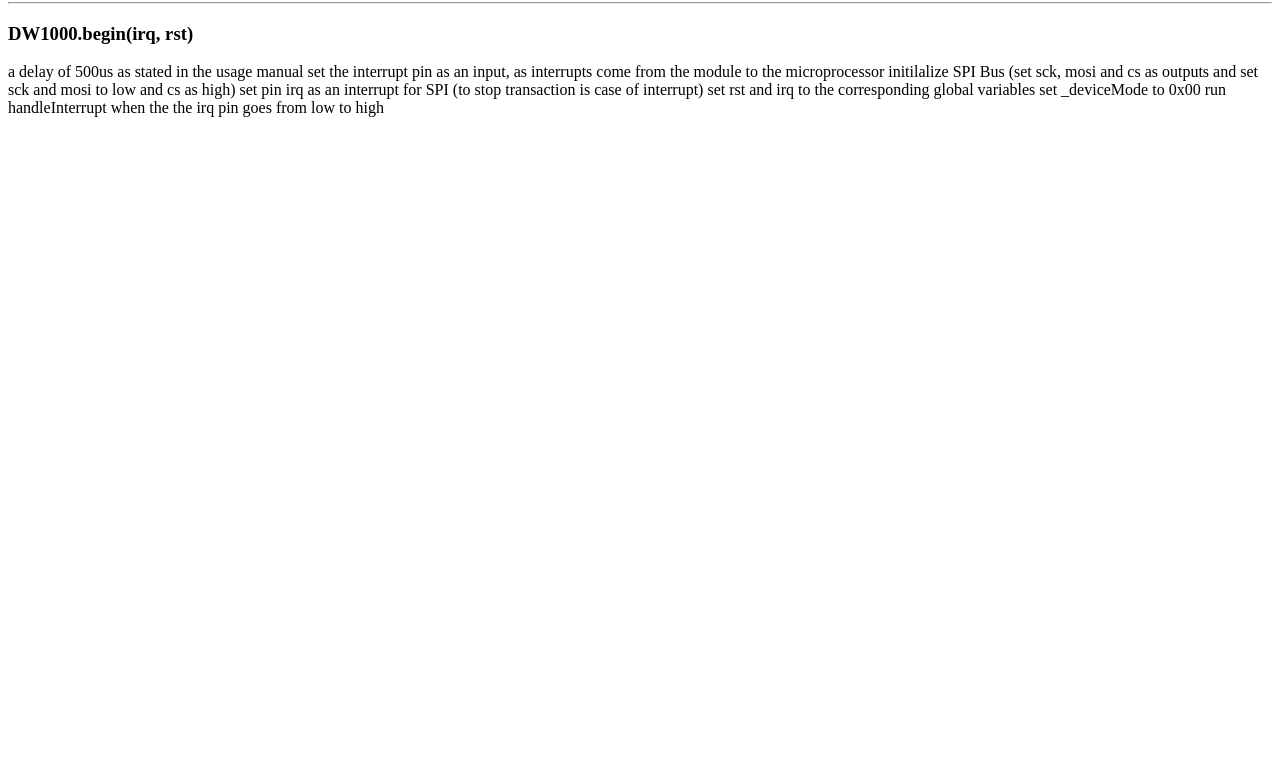
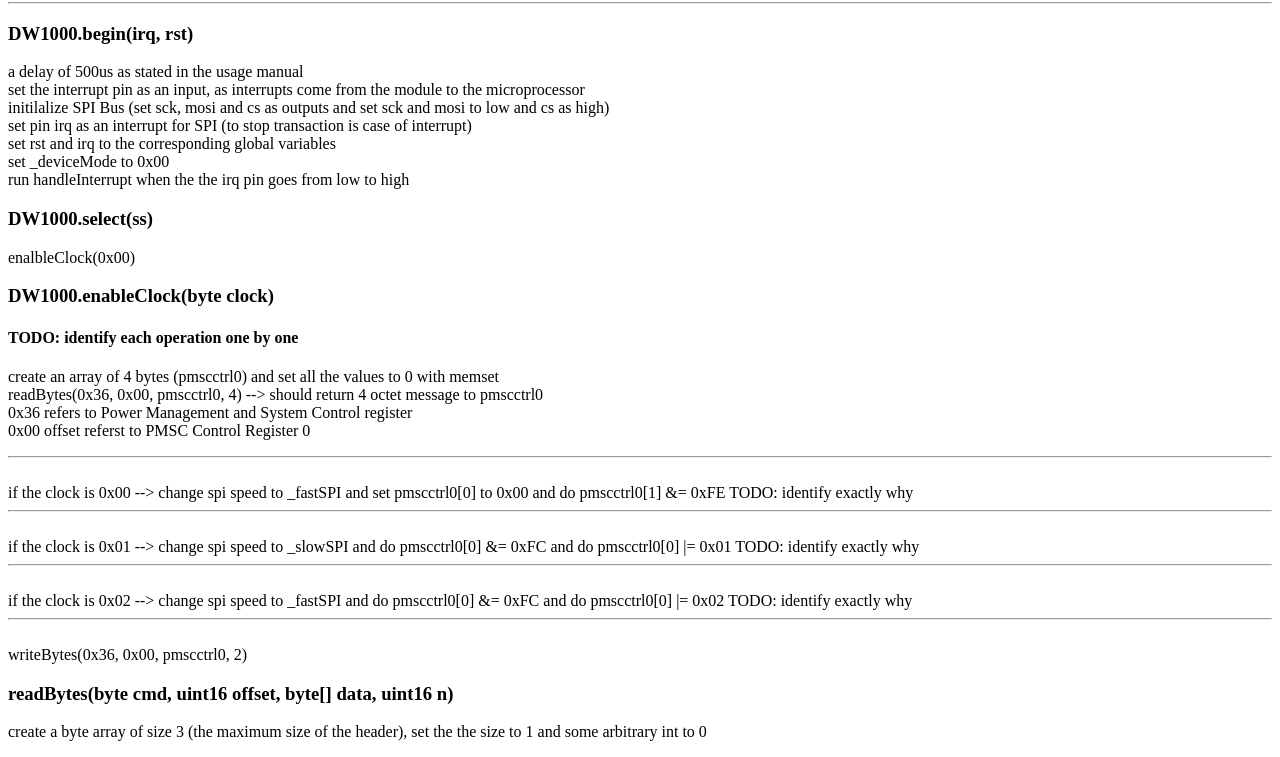
Before and after one commit to oroibala/yryskeldicom, a website: page public/dwLibrary.html in a window 1280 px wide. Shown: the part 78-835 px from the top of the page. Before the commit the page ends 800 px from the top, so only its background shows below. Drawn offline with Linux system fonts and the light colour scheme.

Commit message:
update dw.html

```diff
--- a/public/dwLibrary.html
+++ b/public/dwLibrary.html
@@ -15,17 +15,60 @@
     </h3>
     <p>
         a delay of 500us as stated in the usage manual
+        <br>
         set the interrupt pin as an input, as interrupts come from the module to the microprocessor
+        <br>
         initilalize SPI Bus (set sck, mosi and cs as outputs and set sck and mosi to low and cs as high)
+        <br>
         set pin irq as an interrupt for SPI (to stop transaction is case of interrupt)
+        <br>
         set rst and irq to the corresponding global variables
+        <br>
         set _deviceMode to 0x00
+        <br>
 
         run handleInterrupt when the the irq pin goes from low to high
     </p>
 
 
+    <h3>
+        DW1000.select(ss)
+    </h3>
+    <p>
+        enalbleClock(0x00)
+    </p>
 
-
+    <h3>
+        DW1000.enableClock(byte clock)
+    </h3>
+    <h4>TODO: identify each operation one by one</h4>
+    <p>
+        create an array of 4 bytes (pmscctrl0) and set all the values to 0 with memset
+        <br>
+        readBytes(0x36, 0x00, pmscctrl0, 4) --> should return 4 octet message to pmscctrl0
+        <br>
+        0x36 refers to Power Management and System Control register
+        <br>
+        0x00 offset referst to PMSC Control Register 0
+        <hr>
+        <br>
+        if the clock is 0x00 --> change spi speed to _fastSPI and set pmscctrl0[0] to 0x00 and do pmscctrl0[1] &= 0xFE TODO: identify exactly why
+        <hr>
+        <br>
+        if the clock is 0x01 --> change spi speed to _slowSPI and do pmscctrl0[0] &= 0xFC and do pmscctrl0[0] |= 0x01 TODO: identify exactly why
+        <hr>
+        <br>
+        if the clock is 0x02 --> change spi speed to _fastSPI and do pmscctrl0[0] &= 0xFC and do pmscctrl0[0] |= 0x02 TODO: identify exactly why
+        <hr>
+        <br>
+        writeBytes(0x36, 0x00, pmscctrl0, 2)
+    </p>
+    <h3>
+        readBytes(byte cmd, uint16 offset, byte[] data, uint16 n)
+    </h3>
+    <p>
+        create a byte array of size 3 (the maximum size of the header), set the the size to 1 and some arbitrary int to 0
+        <br>
+    </p>
 </body>
 </html>
```
